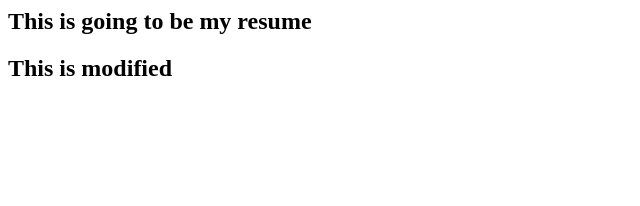
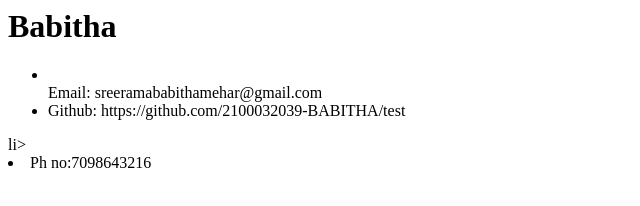
Before and after one commit to 2100032039-BABITHA/test, a plain HTML site: page index.html in a window 1280 px wide. Shown: the whole page, without its empty margins (0-640 px from the left). Drawn offline with Linux system fonts and the light colour scheme.

Commit message:
added some details

```diff
--- a/index.html
+++ b/index.html
@@ -3,7 +3,11 @@
         <title>Resume</title>
     </head>
     <body>
-        <h2>This is going to be my resume</h2>
-        <h2>This is modified</h2>
+        <h1> Babitha</h1>
+        <ul>
+            <li></li>Email: sreeramababithamehar@gmail.com
+            <li>Github: https://github.com/2100032039-BABITHA/test</ul>li>
+            <li>Ph no:7098643216</li>
+        </ul>
     </body>
 </html>
```
